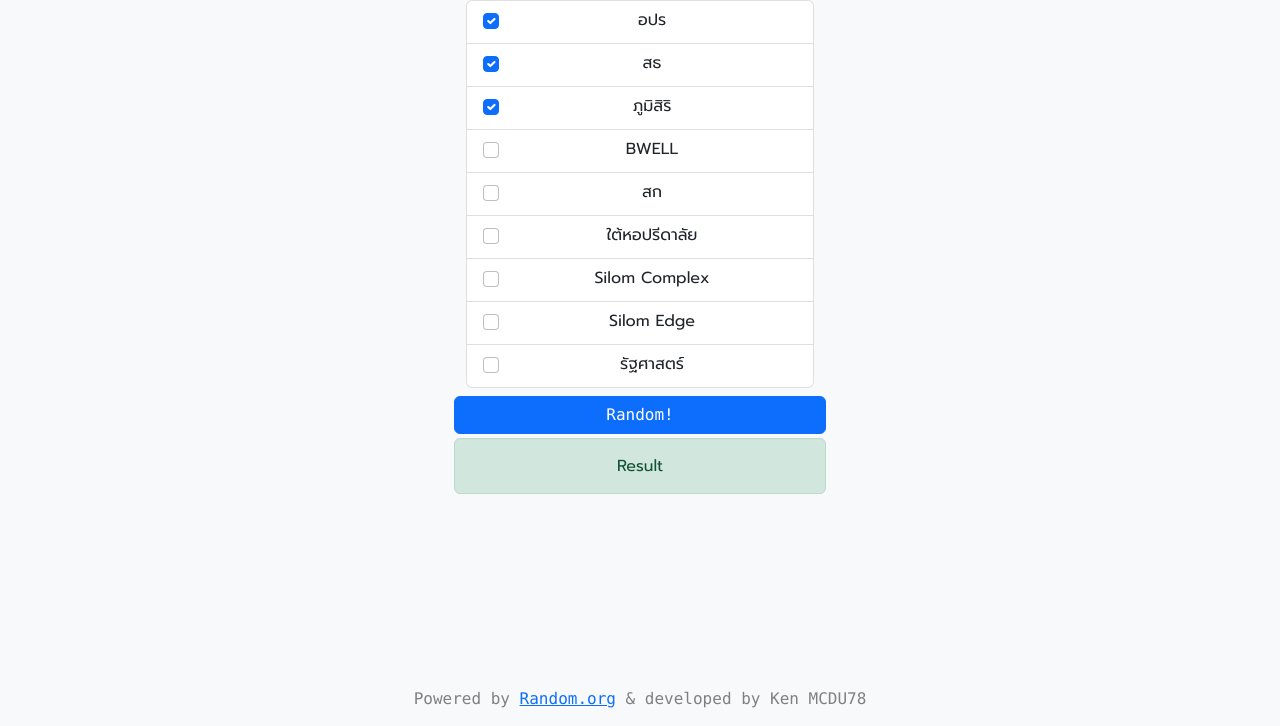
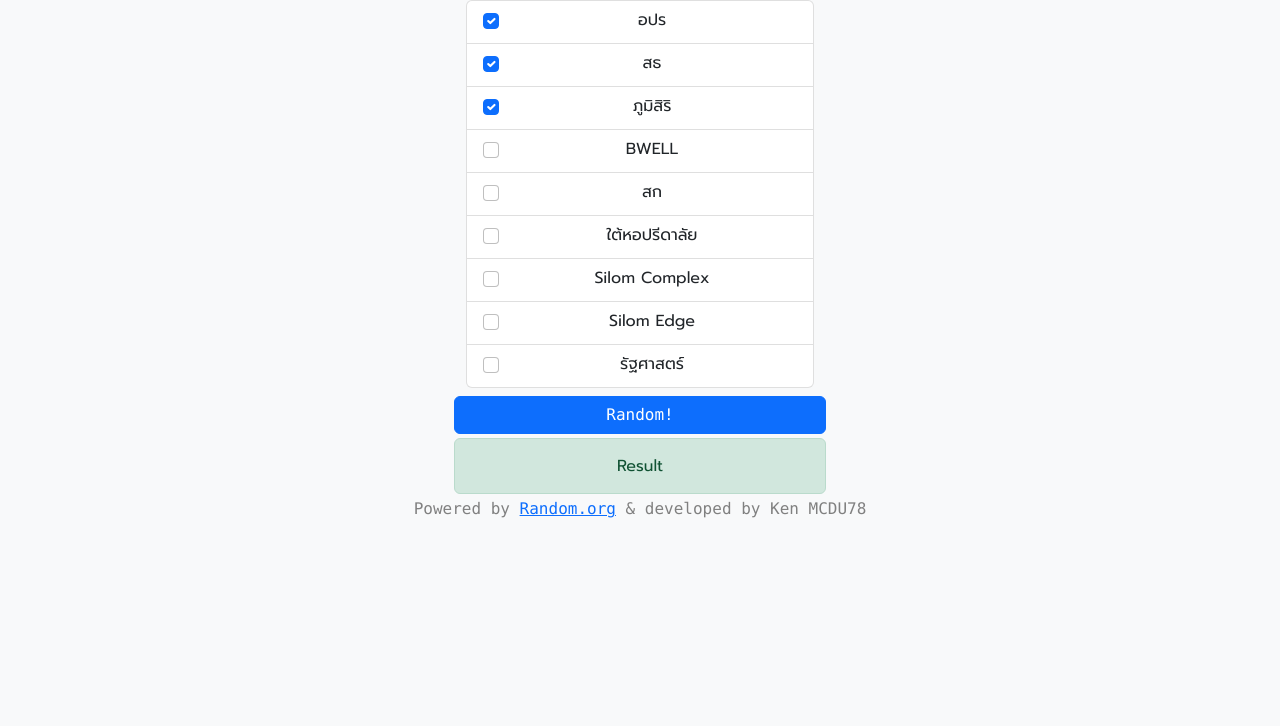
Before and after one commit to Ittipatken/mdcu-random, a website: page index.html in a window 1280 px wide. Shown: the part 74-800 px from the top of the page. Drawn offline with nearby package versions, Linux system fonts and the light colour scheme.

Commit message:
Try to fix a bug on production

```diff
--- a/index.html
+++ b/index.html
@@ -115,7 +115,7 @@
                     </div>
                 </div> -->
             </div>
-            <p style="color: gray" class="fixed-bottom">Powered by <a href="https://random.org">Random.org</a> &
+            <p style="color: gray" class="sticky-bottom">Powered by <a href="https://random.org">Random.org</a> &
                 developed by Ken MCDU78</p>
         </div>
     </div>
```
